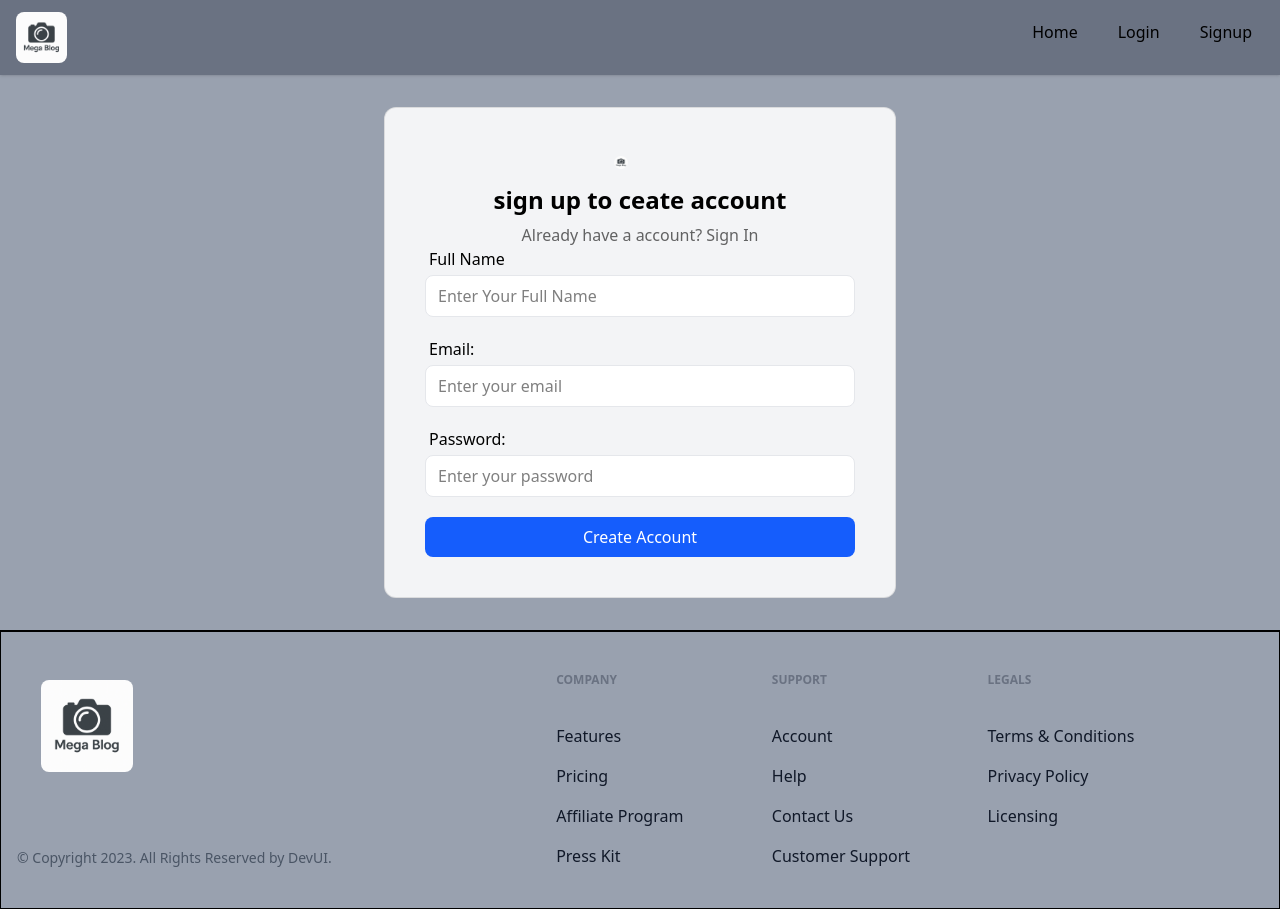
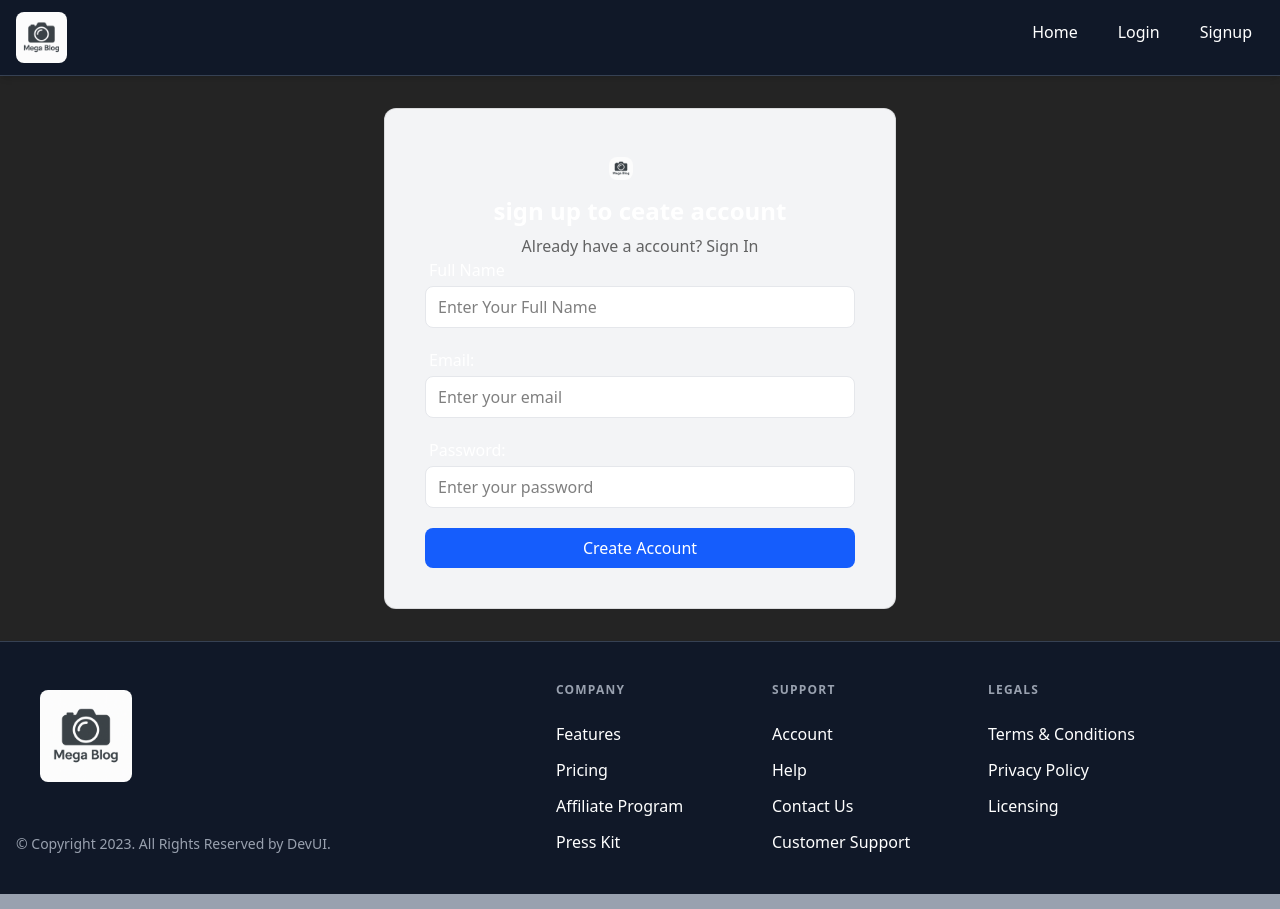
Before and after one commit to nareshsenani/appwrite-project, a React (Vite) app: page /signup in a window 1280 px wide. Built offline with nearby package versions, Linux system fonts and the light colour scheme; no server answers.

Commit message:
updated: ui

```diff
--- a/src/App.jsx
+++ b/src/App.jsx
@@ -24,7 +24,7 @@ function App() {
   }, [])
 
   return !loading ? (
-    <div className='min-h-screen flex flex-wrap content-between bg-gray-400'>
+    <div className='min-h-screen flex flex-wrap content-between bg-darkbg text-white'>
       <div className='w-full block'>
         <Header />
         <main>
--- a/src/components/Footer/Footer.jsx
+++ b/src/components/Footer/Footer.jsx
@@ -4,7 +4,7 @@ import Logo from '../Logo'
 
 function Footer() {
   return (
-    <section className="relative overflow-hidden py-10 bg-gray-400 border border-t-2 border-t-black">
+   <section className="relative overflow-hidden py-10 bg-gray-900 text-white border-t border-gray-700">
   <div className="relative z-10 mx-auto max-w-7xl px-4">
     <div className="-m-6 flex flex-wrap">
       <div className="w-full p-6 md:w-1/2 lg:w-5/12">
@@ -13,7 +13,7 @@ function Footer() {
             <Logo width="100px" />
           </div>
           <div>
-                <p className="text-sm text-gray-600">
+            <p className="text-sm text-gray-400">
               &copy; Copyright 2023. All Rights Reserved by DevUI.
             </p>
           </div>
@@ -21,39 +21,27 @@ function Footer() {
       </div>
       <div className="w-full p-6 md:w-1/2 lg:w-2/12">
         <div className="h-full">
-              <h3 className="tracking-px mb-9  text-xs font-semibold uppercase text-gray-500">
+          <h3 className="tracking-widest mb-6 text-xs font-semibold uppercase text-gray-400">
             Company
           </h3>
           <ul>
-                <li className="mb-4">
-                  <Link
-                    className=" text-base font-medium text-gray-900 hover:text-gray-700"
-                    to="/"
-                  >
+            <li className="mb-3">
+              <Link className="text-base hover:text-white" to="/">
                 Features
               </Link>
             </li>
-                <li className="mb-4">
-                  <Link
-                    className=" text-base font-medium text-gray-900 hover:text-gray-700"
-                    to="/"
-                  >
+            <li className="mb-3">
+              <Link className="text-base hover:text-white" to="/">
                 Pricing
               </Link>
             </li>
-                <li className="mb-4">
-                  <Link
-                    className=" text-base font-medium text-gray-900 hover:text-gray-700"
-                    to="/"
-                  >
+            <li className="mb-3">
+              <Link className="text-base hover:text-white" to="/">
                 Affiliate Program
               </Link>
             </li>
             <li>
-                  <Link
-                    className=" text-base font-medium text-gray-900 hover:text-gray-700"
-                    to="/"
-                  >
+              <Link className="text-base hover:text-white" to="/">
                 Press Kit
               </Link>
             </li>
@@ -62,39 +50,27 @@ function Footer() {
       </div>
       <div className="w-full p-6 md:w-1/2 lg:w-2/12">
         <div className="h-full">
-              <h3 className="tracking-px mb-9  text-xs font-semibold uppercase text-gray-500">
+          <h3 className="tracking-widest mb-6 text-xs font-semibold uppercase text-gray-400">
             Support
           </h3>
           <ul>
-                <li className="mb-4">
-                  <Link
-                    className=" text-base font-medium text-gray-900 hover:text-gray-700"
-                    to="/"
-                  >
+            <li className="mb-3">
+              <Link className="text-base hover:text-white" to="/">
                 Account
               </Link>
             </li>
-                <li className="mb-4">
-                  <Link
-                    className=" text-base font-medium text-gray-900 hover:text-gray-700"
-                    to="/"
-                  >
+            <li className="mb-3">
+              <Link className="text-base hover:text-white" to="/">
                 Help
               </Link>
             </li>
-                <li className="mb-4">
-                  <Link
-                    className=" text-base font-medium text-gray-900 hover:text-gray-700"
-                    to="/"
-                  >
+            <li className="mb-3">
+              <Link className="text-base hover:text-white" to="/">
                 Contact Us
               </Link>
             </li>
             <li>
-                  <Link
-                    className=" text-base font-medium text-gray-900 hover:text-gray-700"
-                    to="/"
-                  >
+              <Link className="text-base hover:text-white" to="/">
                 Customer Support
               </Link>
             </li>
@@ -103,31 +79,22 @@ function Footer() {
       </div>
       <div className="w-full p-6 md:w-1/2 lg:w-3/12">
         <div className="h-full">
-              <h3 className="tracking-px mb-9  text-xs font-semibold uppercase text-gray-500">
+          <h3 className="tracking-widest mb-6 text-xs font-semibold uppercase text-gray-400">
             Legals
           </h3>
           <ul>
-                <li className="mb-4">
-                  <Link
-                    className=" text-base font-medium text-gray-900 hover:text-gray-700"
-                    to="/"
-                  >
+            <li className="mb-3">
+              <Link className="text-base hover:text-white" to="/">
                 Terms &amp; Conditions
               </Link>
             </li>
-                <li className="mb-4">
-                  <Link
-                    className=" text-base font-medium text-gray-900 hover:text-gray-700"
-                    to="/"
-                  >
+            <li className="mb-3">
+              <Link className="text-base hover:text-white" to="/">
                 Privacy Policy
               </Link>
             </li>
             <li>
-                  <Link
-                    className=" text-base font-medium text-gray-900 hover:text-gray-700"
-                    to="/"
-                  >
+              <Link className="text-base hover:text-white" to="/">
                 Licensing
               </Link>
             </li>
@@ -137,6 +104,7 @@ function Footer() {
     </div>
   </div>
 </section>
+
   )
 }
 
--- a/src/components/Header/Header.jsx
+++ b/src/components/Header/Header.jsx
@@ -36,36 +36,38 @@ function Header() {
     }
   ]
   return (
-   <header className='py-3 shadow bg-gray-500' >
+  <header className="py-3 shadow-md bg-gray-900 text-white border-b border-gray-700">
   <Container>
-      <nav className='flex gap-5'>
-        <div className=' flex items-center md:w-1/4 lg:w-1/5'>
-          <Link to={'/'}>
-          <Logo noPadding width='100%' />
+    <nav className="flex gap-5">
+      <div className="flex items-center md:w-1/4 lg:w-1/5">
+        <Link to="/">
+          <Logo noPadding width="100%" />
         </Link>
       </div>
 
-        <ul className='flex ml-auto flex-shrink'>
+      <ul className="flex ml-auto flex-shrink">
         {navItems.map((item) =>
           item.active ? (
             <li key={item.name}>
               <button
                 onClick={() => navigate(item.slug)}
-              className='inline-block px-3 sm:px-4 md:px-5 py-2 duration-200 hover:bg-blue-100 rounded-full'
-              >{item.name}
+                className="inline-block px-3 sm:px-4 md:px-5 py-2 rounded-full text-sm sm:text-base hover:bg-gray-700 transition duration-200"
+              >
+                {item.name}
               </button>
             </li>
           ) : null
         )}
         {authStatus && (
           <li>
-              <LogoutBtn/>
+            <LogoutBtn />
           </li>
         )}
       </ul>
     </nav>
   </Container>
 </header>
+
   )
 }
 
--- a/src/components/Header/LogoutBtn.jsx
+++ b/src/components/Header/LogoutBtn.jsx
@@ -15,7 +15,7 @@ function LogoutBtn() {
 
     }
   return (
-    <button className='inline-block px-6 py-2 duration-200 hover:bg-blue-100 rounded-full'
+    <button className='inline-block px-6 py-2 duration-200 hover:bg-blue-100 hover:text-black rounded-full'
     onClick={logoutHandler}
     >logout
     </button>
--- a/src/components/Login.jsx
+++ b/src/components/Login.jsx
@@ -31,12 +31,12 @@ function Login() {
     }
     return (
         <div
-            className='flex items-center justify-center w-full'
+            className='flex items-center justify-center w-full py-8'
         >
             <div className={`mx-auto w-full max-w-lg bg-gray-100 rounded-xl p-10 border border-black/10`}>
-                <div className="mb-2 flex justify-center">
-                    <span className="inline-block w-full max-w-[100px]">
-                        <Logo width="100%" />
+                <div className="mb-2 flex justify-center ml-13 ">
+                    <span className=" w-full max-w-[150px]">
+                        <Logo noPadding width="100%" />
                     </span>
                 </div>
                 <h2 className="text-center text-2xl font-bold leading-tight">Sign in to your account</h2>
--- a/src/components/PostCard.jsx
+++ b/src/components/PostCard.jsx
@@ -2,18 +2,22 @@ import React from 'react'
 import service from '../appwrite/config'
 import {Link} from 'react-router-dom'
 
-function PostCard({$id, title, featuredImage}) {
+function PostCard({ $id, title, featuredImage }) {
   return (
     <Link to={`/post/${$id}`}>
-        <div className='w-full bg-gray-100 rounded-xl p-4'>
-            <div className='w-full justify-center mb-4'>
-                <img src={service.getFileView(featuredImage)}  alt={title}
-                className='rounded-xl'/>
-            </div>
-            <h2 className='text-xl font-bold'>{title}</h2>
+      <div className='w-full bg-gray-800 hover:bg-gray-700 transition-all duration-300 rounded-xl p-4 shadow-md'>
+        <div className='w-full flex justify-center mb-4 overflow-hidden rounded-xl'>
+          <img
+            src={service.getFileView(featuredImage)}
+            alt={title}
+            className='rounded-xl object-cover h-48 w-full'
+          />
         </div>
+        <h2 className='text-lg font-semibold text-white text-center'>{title}</h2>
+      </div>
     </Link>
   )
 }
 
+
 export default PostCard
--- a/src/components/Signup.jsx
+++ b/src/components/Signup.jsx
@@ -32,8 +32,8 @@ function Signup() {
     return (
         <div className='flex items-center justify-center'>
             <div className={`max-auto w-full max-w-lg bg-gray-100 rounded-xl p-10 border border-black/10`}>
-                <div className='mb-2 flex justify-center'>
-                    <span className='inline-block w-full max-w-[100px]'>
+                <div className='mb-2 flex justify-center ml-10'>
+                    <span className='inline-block w-full max-w-[150px]'>
                         <Logo width='100%' />
                     </span>
                 </div>
--- a/src/index.css
+++ b/src/index.css
@@ -1 +1,7 @@
 @import "tailwindcss";
+
+@layer utilities {
+  .bg-darkbg {
+    background-color: #242424;
+  }
+}
--- a/tailwind.config.js
+++ /dev/null
@@ -1,8 +0,0 @@
-/** @type {import('tailwindcss').Config} */
-export default {
-    content: ['./index.html', './src/**/*.{js,ts,jsx,tsx}'],
-    theme: {
-      extend: {},
-    },
-    plugins: [],
-  };
```
Lines whose indentation alone changed are shown as unchanged.
